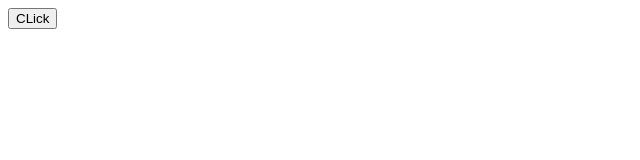
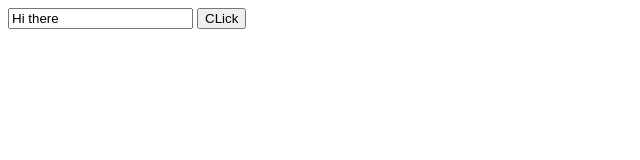
Before and after one commit to joangavelan/typescript, a website: page index.html in a window 1280 px wide. Shown: the whole page, without its empty margins (0-640 px from the left). Drawn offline with Linux system fonts and the light colour scheme.

```diff
--- a/app.js
+++ b/app.js
@@ -64,3 +64,10 @@
         vehicle.loadCargo(1000);
     }
 }
+// const inputUserElement = <HTMLInputElement>document.getElementById("user-input")!;
+var inputUserElement = document.getElementById("user-input");
+inputUserElement.value = 'Hi there';
+var errorBag = {
+    email: 'Not a valid email',
+    username: 'Must start with a capital letter'
+};
--- a/index.html
+++ b/index.html
@@ -10,6 +10,7 @@
 </head>
 <body>
 
+  <input type="text" id="user-input">
   <button>CLick</button>
 </body>
 </html>
```
Also changed, not shown: app.ts (+14 -0 lines).
